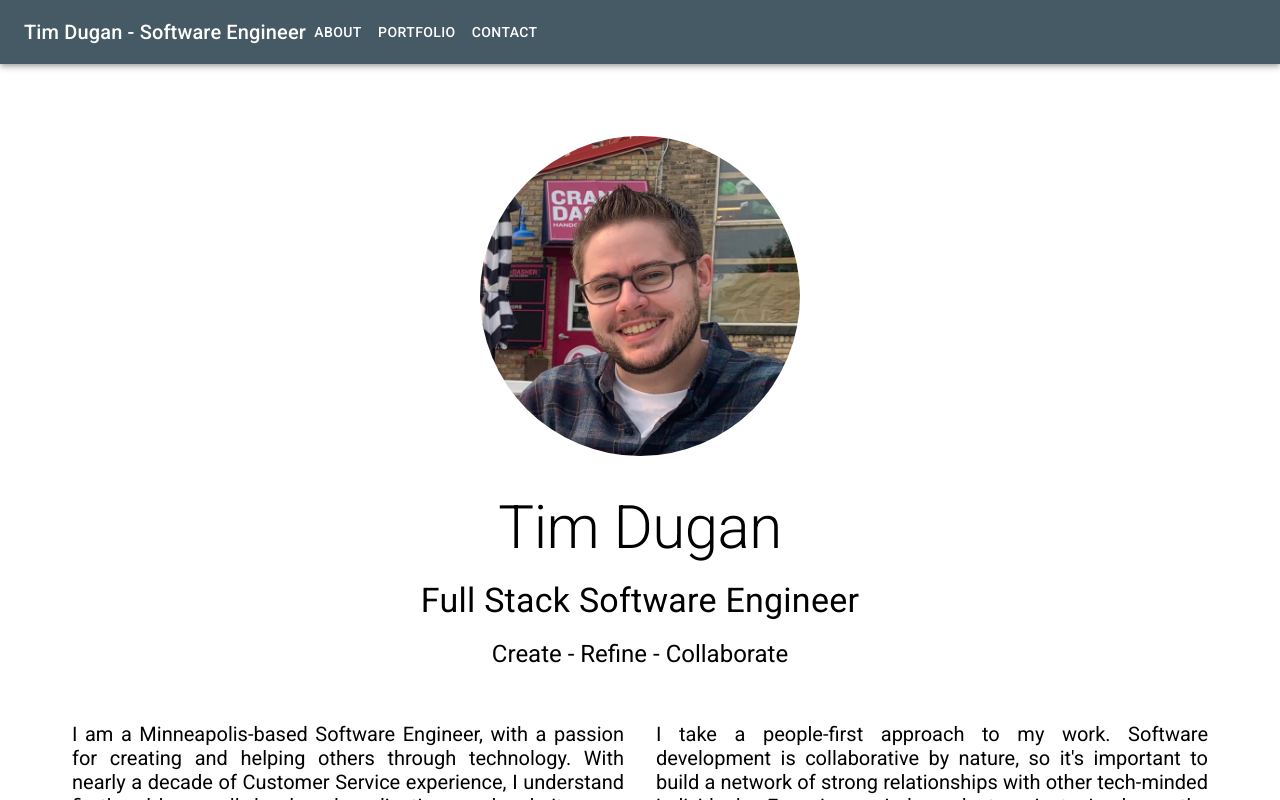
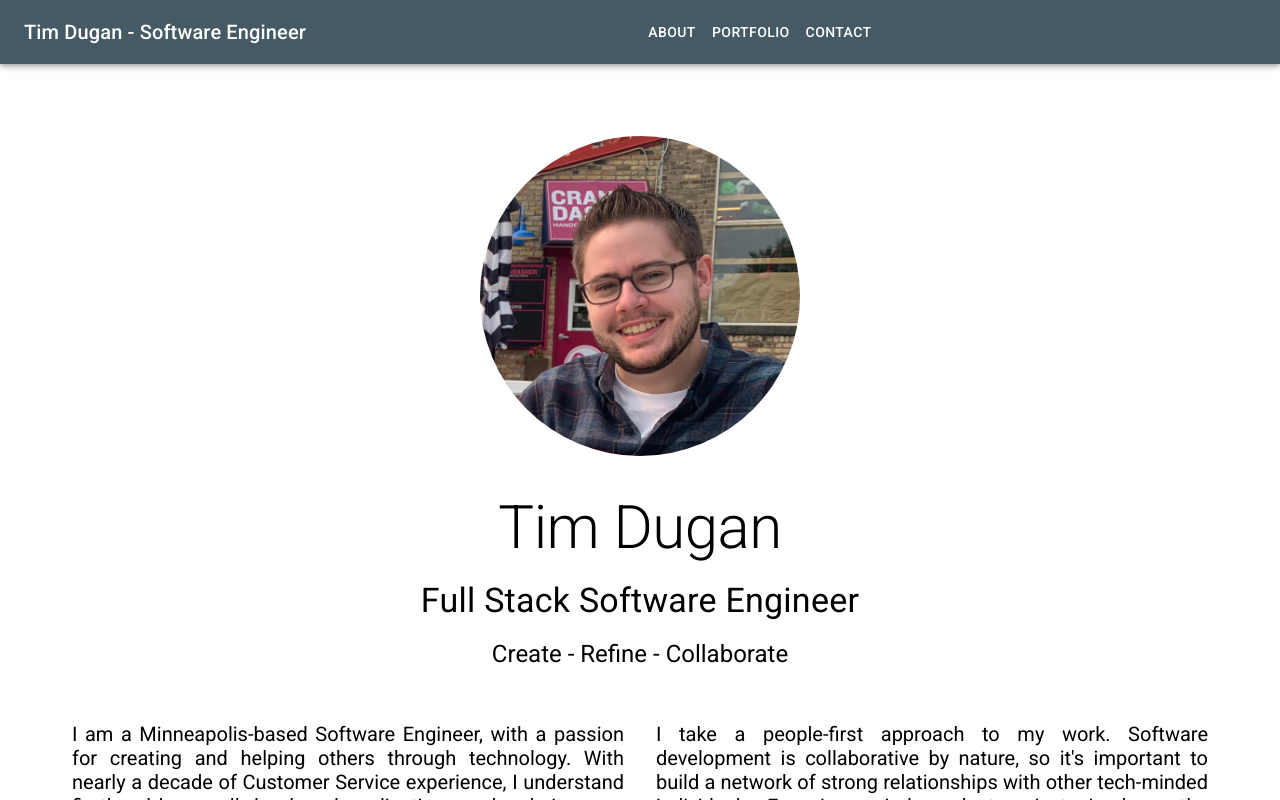
Before and after one commit to tadugan/tadugan.github.io, a React (Create React App) app: page /portfolio#/about in a window 1280 px wide. Shown: the top 800 px of the page. Built offline with nearby package versions, Linux system fonts and the light colour scheme.

Commit message:
added Grid layout to NavBar

```diff
--- a/src/components/AppBarNav/AppBarNav.jsx
+++ b/src/components/AppBarNav/AppBarNav.jsx
@@ -4,6 +4,7 @@ import Box from '@mui/material/Box';
 import Toolbar from '@mui/material/Toolbar';
 import ConditionalMenu from '../ConditionalMenu/ConditionalMenu';
 import ConditionalTitle from '../ConditionalTitle/ConditionalTitle';
+import { Grid } from '@mui/material';
 
 function AppBarNav() {
 
@@ -11,8 +12,20 @@ function AppBarNav() {
       <Box sx={{ flexGrow: 1 }}>
         <AppBar position="static">
           <Toolbar>
-            <ConditionalTitle />
-            <ConditionalMenu />
+            <Grid
+              container
+              spacing={0}
+              direction="row"
+              justifyContent="space-between"
+              alignItems="center"
+            >
+              <Grid item xs={6}>
+                <ConditionalTitle />
+              </Grid>
+              <Grid item xs={6}>
+                <ConditionalMenu />
+              </Grid>
+            </Grid>
           </Toolbar>
         </AppBar>
       </Box>
```
